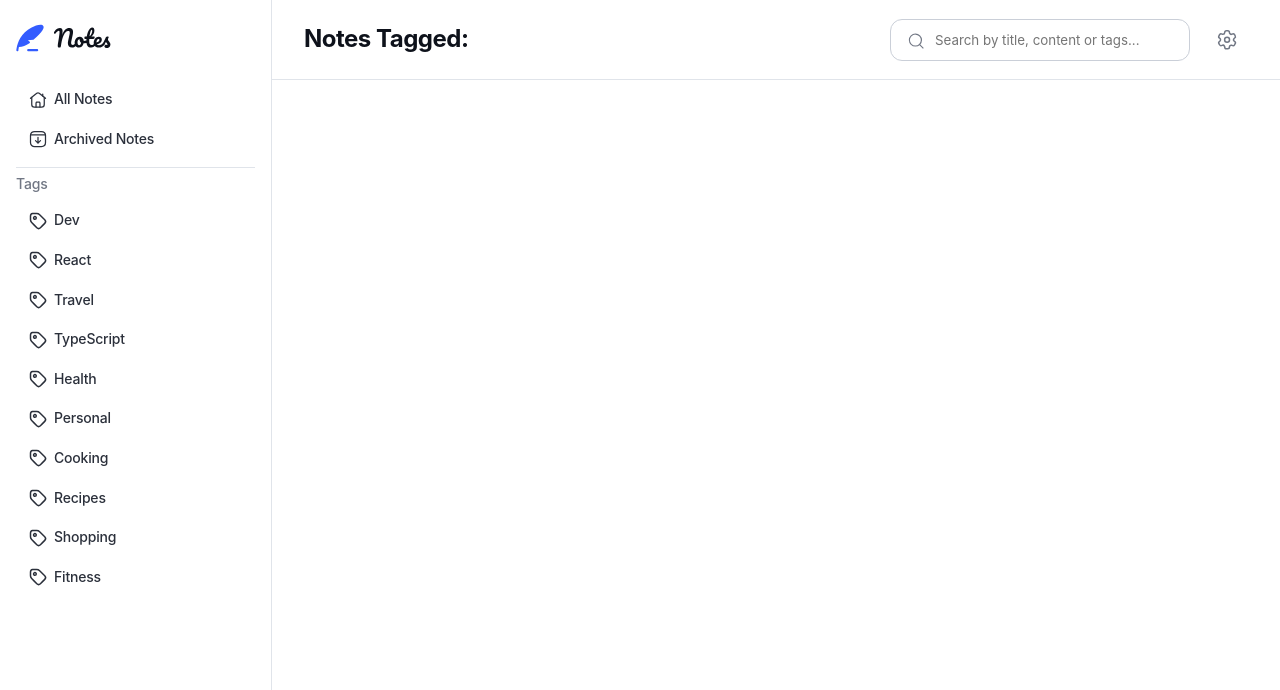
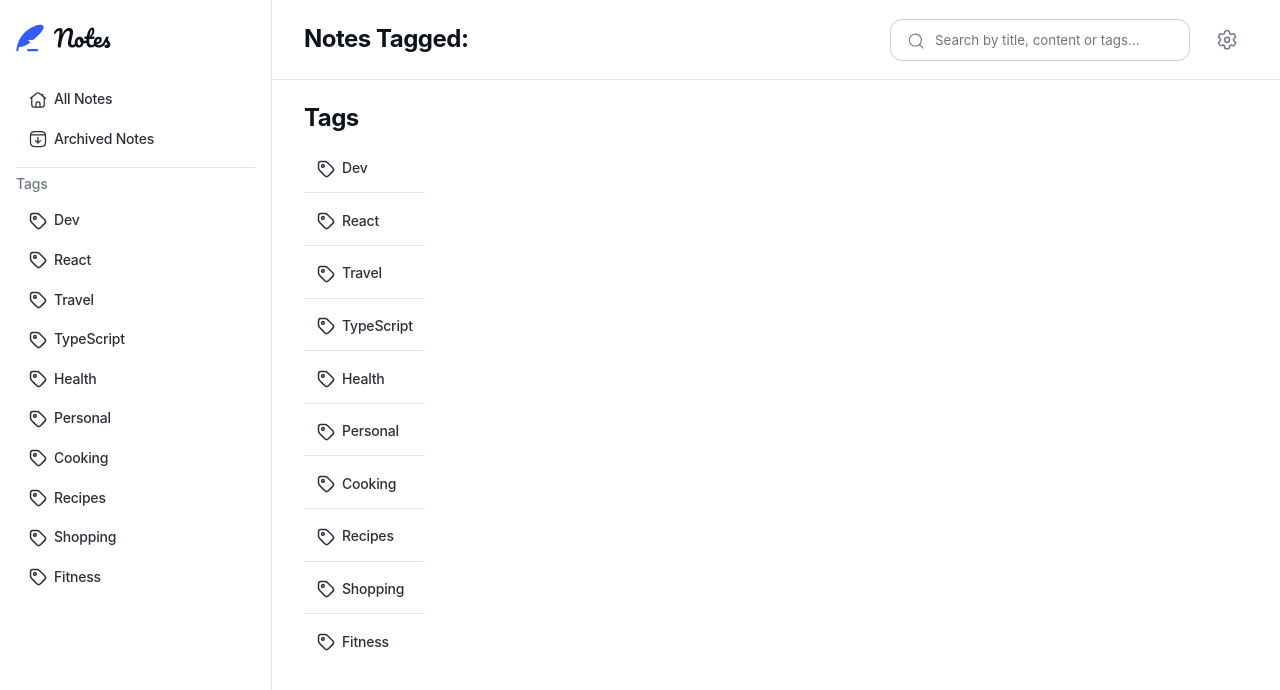
Before and after one commit to RicardoGeada/fm-note-taking-web-app, a React (Vite) app: page /tag in a window 1280 px wide. Shown: the top 690 px of the page. Built offline with nearby package versions, Linux system fonts and the light colour scheme; a web font is replaced by a local one.

Commit message:
refactor(maincontentwrapper): add MainContentWrapper
- remove duplicate code into component

```diff
--- /dev/null
+++ b/src/components/MainContentWrapper/MainContentWrapper.module.scss
@@ -0,0 +1,22 @@
+@use "./../../fonts.scss";
+
+.main-content-wrapper {
+  height: 100%;
+}
+
+.overlay {
+  position: absolute;
+  z-index: 1000;
+  left: 0;
+  right: 0;
+  top: 0;
+  bottom: 0;
+  background-color: var(--color-neutral-0);
+}
+
+@media (min-width: 67.5rem) {
+  // 1080px
+  .main-content-wrapper {
+    display: flex;
+  }
+}
--- /dev/null
+++ b/src/components/MainContentWrapper/MainContentWrapper.tsx
@@ -0,0 +1,28 @@
+import styles from "./MainContentWrapper.module.scss";
+import { Outlet, useParams } from "react-router-dom";
+import { useMediaQuery } from "react-responsive";
+import clsx from "clsx";
+
+type Props = {
+    children: React.ReactNode,
+    className?: string,
+}
+
+export default function MainContentWrapper({ children, className }: Props) {
+  const isDesktop = useMediaQuery({ minWidth: 1080 });
+  const { noteId } = useParams();
+
+  return (
+    <div className={clsx(styles["main-content-wrapper"], className) }>
+      {children}
+
+      {!isDesktop && noteId && (
+        <div className={styles["overlay"]}>
+          <Outlet />
+        </div>
+      )}
+
+      {isDesktop && noteId && <Outlet />}
+    </div>
+  );
+}
--- a/src/pages/main/AllNotes/AllNotes.module.scss
+++ /dev/null
@@ -1,21 +0,0 @@
-@use "./../../../fonts.scss";
-
-.all-notes {
-  height: 100%;
-}
-
-.overlay {
-  position: absolute;
-  z-index: 1000;
-  left: 0;
-  right: 0;
-  top: 0;
-  bottom: 0;
-  background-color: var(--color-neutral-0);
-}
-
-@media (min-width: 67.5rem) { // 1080px
-  .all-notes{
-    display: flex;
-  }
-}
--- a/src/pages/main/AllNotes/AllNotes.tsx
+++ b/src/pages/main/AllNotes/AllNotes.tsx
@@ -1,25 +1,13 @@
-import styles from "./AllNotes.module.scss";
-import { Outlet, useParams } from "react-router-dom";
-import { useMediaQuery } from "react-responsive";
 import NotesList from "../../../components/NotesList/NotesList";
 import { DUMMY_NOTES } from "../../../dummy-notes";
+import MainContentWrapper from "../../../components/MainContentWrapper/MainContentWrapper";
 
 export default function AllNotes() {
-  const isDesktop = useMediaQuery({ minWidth: 1080 });
-  const { noteId } = useParams();
   const allNotes = DUMMY_NOTES.filter((note) => !note.archived);
 
   return (
-    <div className={styles["all-notes"]}>
+    <MainContentWrapper>
       <NotesList notes={allNotes} basePath="/all"/>
-
-      {!isDesktop && noteId && (
-        <div className={styles["overlay"]}>
-          <Outlet />
-        </div>
-      )}
-
-      {isDesktop && noteId && <Outlet />}
-    </div>
+    </MainContentWrapper>
   );
 }
--- a/src/pages/main/ArchivedNotes/ArchivedNotes.module.scss
+++ /dev/null
@@ -1,21 +0,0 @@
-@use "./../../../fonts.scss";
-
-.archived-notes {
-  height: 100%;
-}
-
-.overlay {
-  position: absolute;
-  z-index: 1000;
-  left: 0;
-  right: 0;
-  top: 0;
-  bottom: 0;
-  background-color: var(--color-neutral-0);
-}
-
-@media (min-width: 67.5rem) { // 1080px
-  .archived-notes{
-    display: flex;
-  }
-}
--- a/src/pages/main/ArchivedNotes/ArchivedNotes.tsx
+++ b/src/pages/main/ArchivedNotes/ArchivedNotes.tsx
@@ -1,25 +1,13 @@
-import styles from "./ArchivedNotes.module.scss";
-import { Outlet, useParams } from "react-router-dom";
-import { useMediaQuery } from "react-responsive";
 import NotesList from "../../../components/NotesList/NotesList";
 import { DUMMY_NOTES } from "../../../dummy-notes";
+import MainContentWrapper from "../../../components/MainContentWrapper/MainContentWrapper";
 
 export default function ArchivedNotes() {
-  const isDesktop = useMediaQuery({ minWidth: 1080 });
-  const { noteId } = useParams();
   const archivedNotes = DUMMY_NOTES.filter((note) => note.archived);
 
   return (
-    <div className={styles["archived-notes"]}>
+    <MainContentWrapper>
       <NotesList notes={archivedNotes} basePath="/archived"/>
-
-      {!isDesktop && noteId && (
-        <div className={styles["overlay"]}>
-          <Outlet />
-        </div>
-      )}
-
-      {isDesktop && noteId && <Outlet />}
-    </div>
+    </MainContentWrapper>
   );
 }
--- a/src/pages/main/Search/Search.module.scss
+++ /dev/null
@@ -1,22 +0,0 @@
-@use "./../../../fonts.scss";
-
-.searched-notes {
-  height: 100%;
-}
-
-.overlay {
-  position: absolute;
-  z-index: 1000;
-  left: 0;
-  right: 0;
-  top: 0;
-  bottom: 0;
-  background-color: var(--color-neutral-0);
-}
-
-@media (min-width: 67.5rem) {
-  // 1080px
-  .searched-notes {
-    display: flex;
-  }
-}
--- a/src/pages/main/Search/Search.tsx
+++ b/src/pages/main/Search/Search.tsx
@@ -1,15 +1,13 @@
-import { useMediaQuery } from "react-responsive";
 import NotesList from "../../../components/NotesList/NotesList";
 import { DUMMY_NOTES } from "../../../dummy-notes";
 import { useState } from "react";
-import styles from "./Search.module.scss";
-import { Outlet, useParams, useSearchParams } from "react-router-dom";
+import { useSearchParams } from "react-router-dom";
+import MainContentWrapper from "../../../components/MainContentWrapper/MainContentWrapper";
 
 export default function Search() {
   const [params] = useSearchParams();
   const q = params.get("q") || "";
   const [search] = useState(q);
-  const isDesktop = useMediaQuery({ minWidth: 1080 });
   const searchedNotes = DUMMY_NOTES.filter((note) => {
     const loweredSearch = search.toLowerCase();
     return (
@@ -18,17 +16,10 @@ export default function Search() {
       note.text.toLowerCase().includes(loweredSearch)
     );
   });
-  const { noteId } = useParams();
 
   return (
-    <div className={styles["searched-notes"]}>
+    <MainContentWrapper>
       <NotesList notes={searchedNotes} basePath={"/search"} />
-      {!isDesktop && noteId && (
-        <div className={styles["overlay"]}>
-          <Outlet />
-        </div>
-      )}
-      {isDesktop && noteId && <Outlet />}
-    </div>
+    </MainContentWrapper>
   );
 }
--- a/src/pages/main/Tags/Tags.module.scss
+++ b/src/pages/main/Tags/Tags.module.scss
@@ -1,8 +1,4 @@
 @use "./../../../fonts.scss";
-
-.tagged-notes {
-  height: 100%;
-}
 
 .tag-list-wrapper {
   position: relative;
@@ -34,26 +30,8 @@
   }
 }
 
-.overlay {
-  position: absolute;
-  z-index: 1000;
-  left: 0;
-  right: 0;
-  top: 0;
-  bottom: 0;
-  background-color: var(--color-neutral-0);
-}
-
 @media (min-width: 48rem) {
   // 768px
   .tag-list-wrapper {
     padding: var(--spacing-300) var(--spacing-400);
   } }
-
-
-@media (min-width: 67.5rem) {
-  // 1080px
-  .tagged-notes {
-    display: flex;
-  }
-}
--- a/src/pages/main/Tags/Tags.tsx
+++ b/src/pages/main/Tags/Tags.tsx
@@ -1,20 +1,20 @@
-import { useMediaQuery } from "react-responsive";
-import { Outlet, useParams } from "react-router-dom";
+import { useParams } from "react-router-dom";
 import styles from "./Tags.module.scss";
 import NotesList from "../../../components/NotesList/NotesList";
-import { TAGS , DUMMY_NOTES } from "../../../dummy-notes";
+import { TAGS, DUMMY_NOTES } from "../../../dummy-notes";
 import SidebarItem from "../../../components/SidebarItem/SidebarItem";
 import TagIcon from "../../../assets/images/icon-tag.svg?react";
+import MainContentWrapper from "../../../components/MainContentWrapper/MainContentWrapper";
 
 export default function Tags() {
-  const isDesktop = useMediaQuery({ minWidth: 1080 });
-  const { tagId, noteId } = useParams();
-  const taggedNotes = tagId ? DUMMY_NOTES.filter((note) => note.tags.includes(tagId)) : [];
+  const { tagId } = useParams();
+  const taggedNotes = tagId
+    ? DUMMY_NOTES.filter((note) => note.tags.includes(tagId))
+    : [];
 
   return (
-    <div className={styles["tagged-notes"]}>
-
-      {(!isDesktop && !tagId) &&
+    <MainContentWrapper>
+      {!tagId && (
         <div className={styles["tag-list-wrapper"]}>
           <h1 className={styles["tag-list__headline"]}>Tags</h1>
           <ul className={styles["tag-list"]}>
@@ -27,21 +27,9 @@ export default function Tags() {
               />
             ))}
           </ul>
-        </div>}
-
-
-      {(tagId) &&
-        <>
-          <NotesList notes={taggedNotes} basePath={`/tag/${tagId}`} />
-          {!isDesktop && noteId && (
-            <div className={styles["overlay"]}>
-              <Outlet />
-            </div>
-          )}
-          {isDesktop && noteId && <Outlet />}
-        </>
-      }
-
-    </div>
+        </div>
+      )}
+      {tagId && <NotesList notes={taggedNotes} basePath={`/tag/${tagId}`} />}
+    </MainContentWrapper>
   );
 }
```
